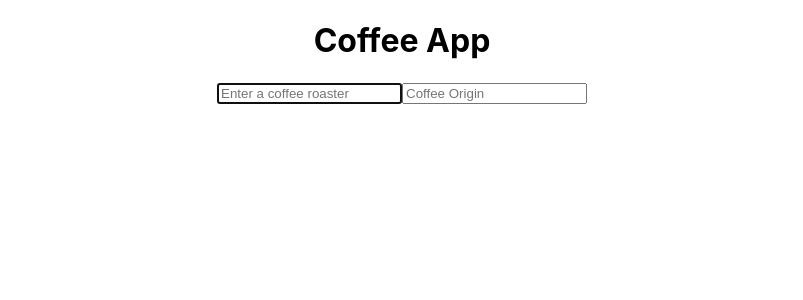
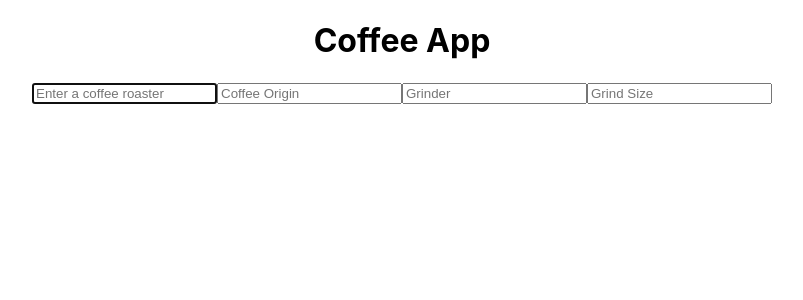
Before and after one commit to TomMannion/Coffee_app, a React (Create React App) app in the folder client/: page / in a window 1280 px wide. Shown: the top 300 px of the page, without its empty margins (238-1041 px from the left). Built offline with nearby package versions, Linux system fonts and the light colour scheme.

Commit message:
added GrindSize Component with unit test

```diff
--- a/client/src/app/store.js
+++ b/client/src/app/store.js
@@ -3,6 +3,7 @@ import roasterReducer from "../features/roasterSlice";
 import originReducer from "../features/originSlice";
 import brewMethodReducer from "../features/brewMethodSlice";
 import grinderReducer from "../features/grinderSlice";
+import grindSizeReducer from "../features/grindSizeSlice";
 
 export const store = configureStore({
   reducer: {
@@ -10,5 +11,6 @@ export const store = configureStore({
     origin: originReducer,
     brewMethod: brewMethodReducer,
     grinder: grinderReducer,
+    grindSize: grindSizeReducer,
   },
 });
--- a/client/src/components/Content.js
+++ b/client/src/components/Content.js
@@ -1,6 +1,8 @@
 import React from "react";
 import Roaster from "./Roaster";
 import Origin from "./Origin";
+import Grinder from "./Grinder";
+import GrindSize from "./GrindSize";
 
 function Content(props) {
   return (
@@ -9,6 +11,8 @@ function Content(props) {
       <form className="addForm" role="form">
         <Roaster />
         <Origin />
+        <Grinder />
+        <GrindSize />
       </form>
     </div>
   );
--- /dev/null
+++ b/client/src/components/GrindSize.js
@@ -0,0 +1,20 @@
+import React from "react";
+import { useSelector, useDispatch } from "react-redux";
+import { setGrindSize } from "../features/grindSizeSlice";
+
+function GrindSize() {
+  const grindSize = useSelector((state) => state.grindSize.value);
+  const dispatch = useDispatch();
+
+  return (
+    <input
+      className="grindSize"
+      type="text"
+      placeholder="Grind Size"
+      value={grindSize}
+      onChange={(e) => dispatch(setGrindSize(e.target.value))}
+    />
+  );
+}
+
+export default GrindSize;
--- /dev/null
+++ b/client/src/features/grindSizeSlice.js
@@ -0,0 +1,17 @@
+import { createSlice } from "@reduxjs/toolkit";
+
+export const grindSizeSlice = createSlice({
+  name: "grindSize",
+  initialState: {
+    value: "",
+  },
+  reducers: {
+    setGrindSize: (state, action) => {
+      state.value = action.payload;
+    },
+  },
+});
+
+export const { setGrindSize } = grindSizeSlice.actions;
+
+export default grindSizeSlice.reducer;
--- a/client/src/utils/utils-for-tests.jsx
+++ b/client/src/utils/utils-for-tests.jsx
@@ -6,6 +6,7 @@ import roasterReducer from "../features/roasterSlice";
 import originReducer from "../features/originSlice";
 import brewMethodReducer from "../features/brewMethodSlice";
 import grinderReducer from "../features/grinderSlice";
+import grindSizeSlice from "../features/grindSizeSlice";
 
 const initialState = {};
 
@@ -19,6 +20,7 @@ export const renderWithRedux = (
         origin: originReducer,
         brewMethod: brewMethodReducer,
         grinder: grinderReducer,
+        grindSize: grindSizeSlice,
         preloadedState: initialState,
       },
     }),
```
Also changed, not shown: 2 other files (tests, documents, lock files or other folders).
